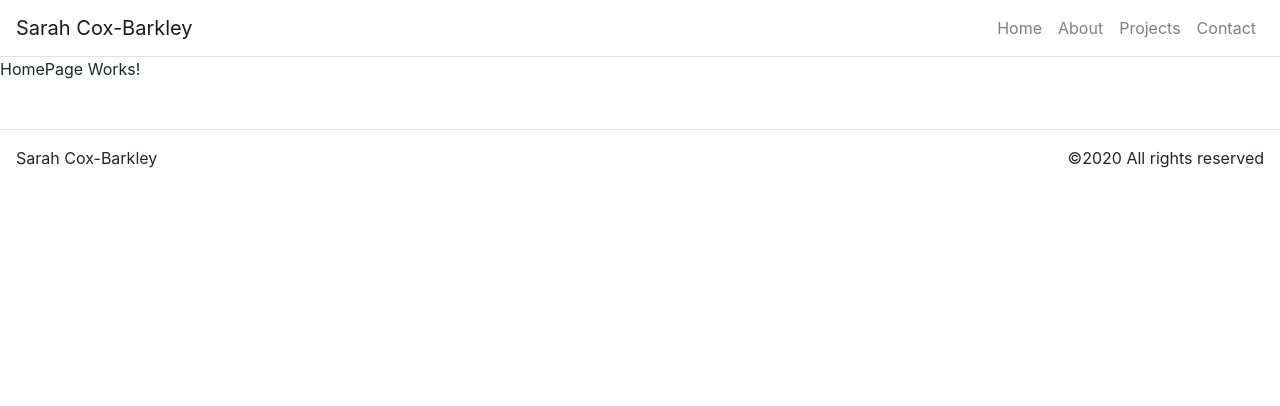
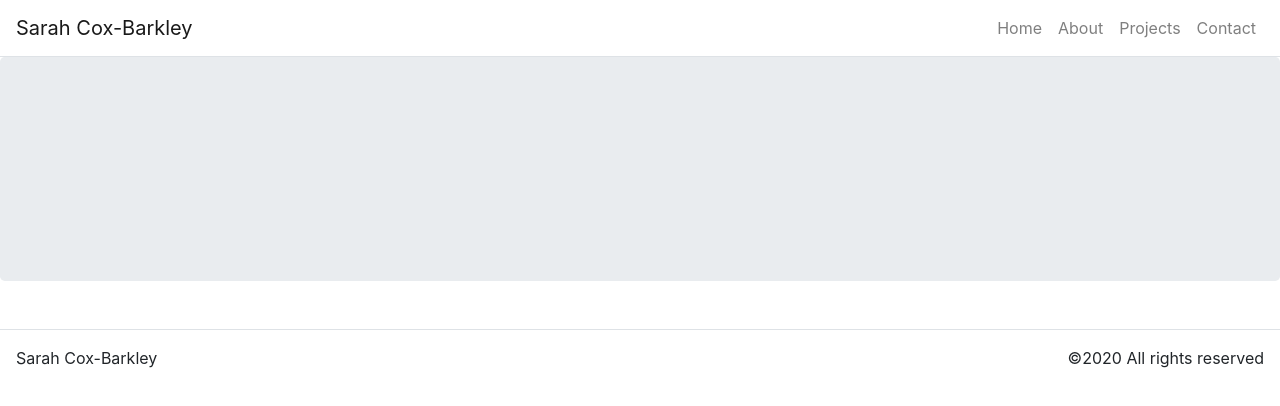
Before and after one commit to sarahlcox/sarah-cox-barkley-portfolio, a React (Create React App) app in the folder client/: page / in a window 1280 px wide. Shown: the top 406 px of the page. Built offline with nearby package versions, Linux system fonts and the light colour scheme.

Commit message:
added cards to home page and jumbotron

```diff
--- a/client/src/App.js
+++ b/client/src/App.js
@@ -3,7 +3,7 @@ import {BrowserRouter as Router, Route, Link } from 'react-router-dom';
 import Container from 'react-bootstrap/Container';
 import Navbar from 'react-bootstrap/Navbar';
 import Nav from 'react-bootstrap/Nav';
-import Footer from "../src/components/footer.js";
+import Footer from './components/Footer.js';
 import './App.css';
 import HomePage from './pages/HomePage.js';
 import AboutPage from './pages/AboutPage.js';
@@ -25,8 +25,8 @@ class App extends React.Component {
       ],
       home: {
         title: 'Hi! I\'m Sarah.',
-        subTitle: 'Projects',
-        text: 'Take a look at my projects'
+        subTitle: 'Web Developer, and Self-Proclaimed Creative Genius',
+        text: 'Checkout my projects below'
       },
       about: {
         title: 'About Me',
--- /dev/null
+++ b/client/src/components/Hero.js
@@ -0,0 +1,23 @@
+import React from 'react';
+import Row from 'react-bootstrap/Row';
+import Jumbotron from 'react-bootstrap/Jumbotron';
+import Col from 'react-bootstrap/Col';
+import Container from 'react-bootstrap/Container';
+
+function Hero(props) {
+    return(
+        <Jumbotron>
+        <Container fluid={true}>
+            <Row className="justify-content-center py-5">
+                <Col>
+                    {props.title && <h1>{props.title}</h1> }
+                    {props.subTitle && <h3>{props.subTitle}</h3> }
+                    {props.text && <h3>{props.text}</h3> }
+                    </Col>
+                </Row>
+            </Container>
+        </Jumbotron>
+    );
+}
+
+export default Hero;
--- a/client/src/pages/HomePage.js
+++ b/client/src/pages/HomePage.js
@@ -1,8 +1,9 @@
 import React from 'react';
+import Hero from '../components/Hero.js';
 
 function HomePage(props){
     return (
-    <p>HomePage Works!</p>
+   <Hero />
     );
 }
 export default HomePage;
```
Also changed, not shown: client/src/components/Carousel.js (added, +10 -0 lines), client/src/components/Card.js (added), client/src/components/CardInfo.js (added).
